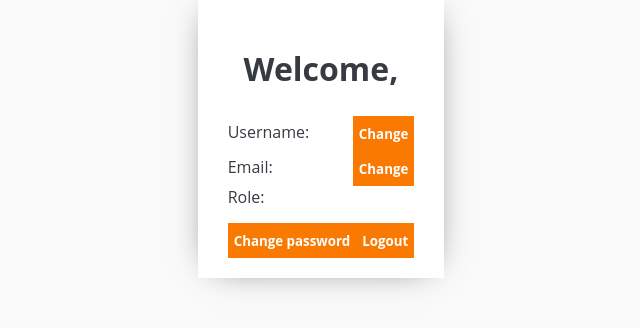
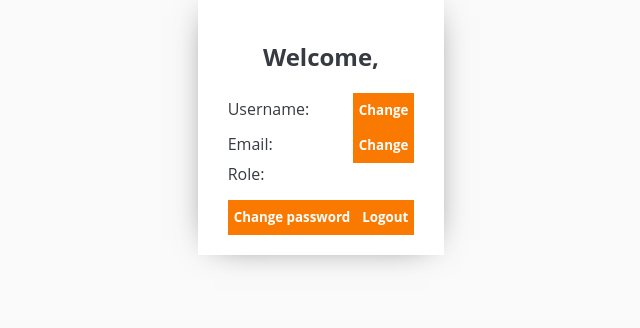
Before and after one commit to DenislavNedev/web-project, a PHP site: page /views/profile.html in a window 1280 px wide. Shown: the part 190-518 px from the top of the page, without its empty margins (319-959 px from the left). Run offline with PHP 8.4, Linux system fonts and the light colour scheme.

Commit message:
minor change in the css

```diff
--- a/css/profile.css
+++ b/css/profile.css
@@ -3,7 +3,7 @@
 }
 
 #welcome-prompt {
-    font-size: 2em;
+    /* font-size: 2em; */
     text-align: center;
 }
 
```
